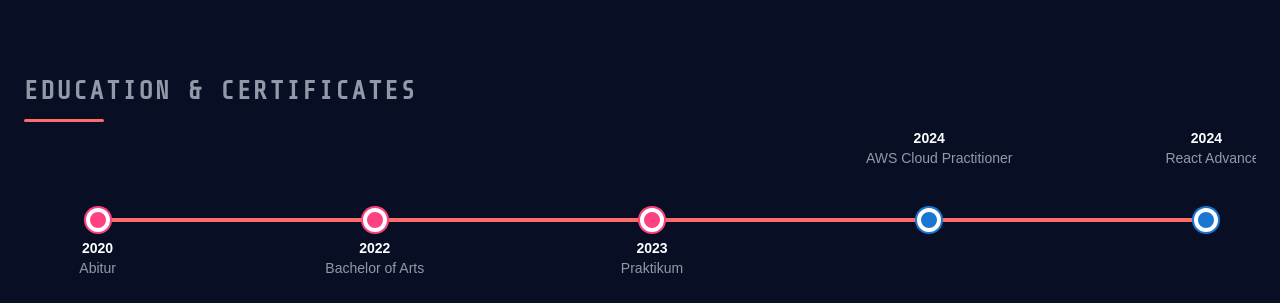
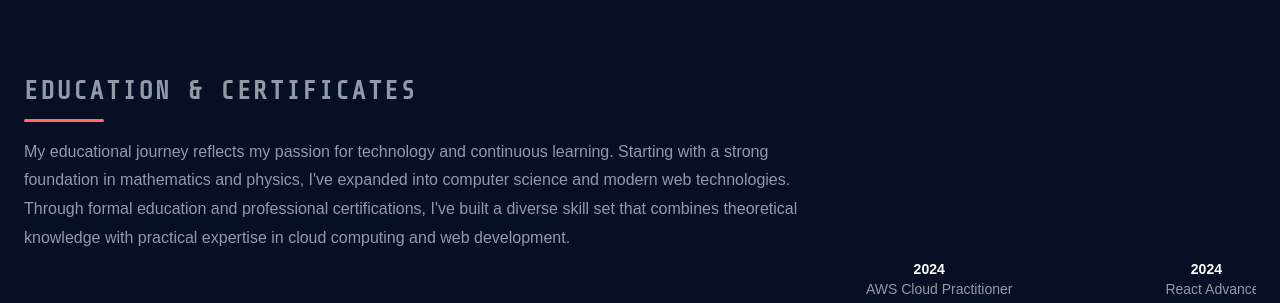
Before and after one commit to SebastianChristoph/portfolio, a React (Vite) app: page / in a window 1280 px wide. Shown: the part 1860-2163 px from the top of the page. Built offline with nearby package versions, Linux system fonts and the light colour scheme; some icons are missing.

Commit message:
Changes in App Behavior

```diff
--- a/src/App.tsx
+++ b/src/App.tsx
@@ -11,7 +11,13 @@ import Footer from './components/Footer';
 import { GlobalStyles } from '@mui/material';
 import { ThemeContextProvider } from './context/ThemeContext';
 import AboutMe from './components/AboutMe';
+import { useEffect } from 'react';
+
 function App() {
+  useEffect(() => {
+    window.scrollTo(0, 0);
+  }, []);
+
   return (
     <ThemeContextProvider>
       <CssBaseline />
--- a/src/components/Cv.tsx
+++ b/src/components/Cv.tsx
@@ -60,8 +60,29 @@ export default function Cv() {
         transition={{ duration: 0.8 }}
         viewport={{ once: true }}
       >
-        <Typography variant="h2" sx={{ mb: 12, textAlign: 'left',  color: 'text.secondary' }}>
+        <Typography variant="h2" sx={{ mb: 2, textAlign: 'left',  color: 'text.secondary' }}>
           Education & Certificates
+        </Typography>
+      </motion.div>
+
+      <motion.div
+        initial={{ opacity: 0, y: 20 }}
+        whileInView={{ opacity: 1, y: 0 }}
+        transition={{ duration: 0.8, delay: 0.2 }}
+        viewport={{ once: true }}
+      >
+        <Typography
+          variant="body1"
+          sx={{
+            mb: 12,
+            maxWidth: '800px',
+
+            textAlign: 'left',
+            color: 'text.secondary',
+            lineHeight: 1.8
+          }}
+        >
+          My educational journey reflects my passion for technology and continuous learning. Starting with a strong foundation in mathematics and physics, I've expanded into computer science and modern web technologies. Through formal education and professional certifications, I've built a diverse skill set that combines theoretical knowledge with practical expertise in cloud computing and web development.
         </Typography>
       </motion.div>
 
```
